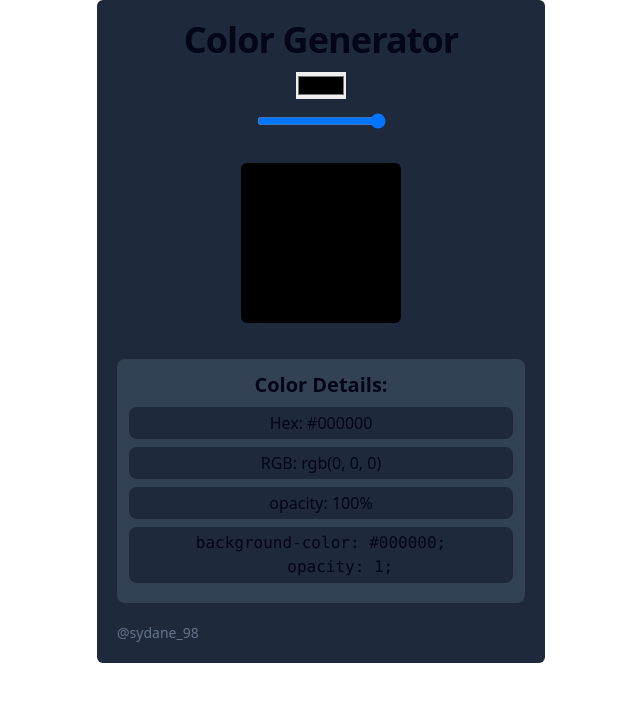
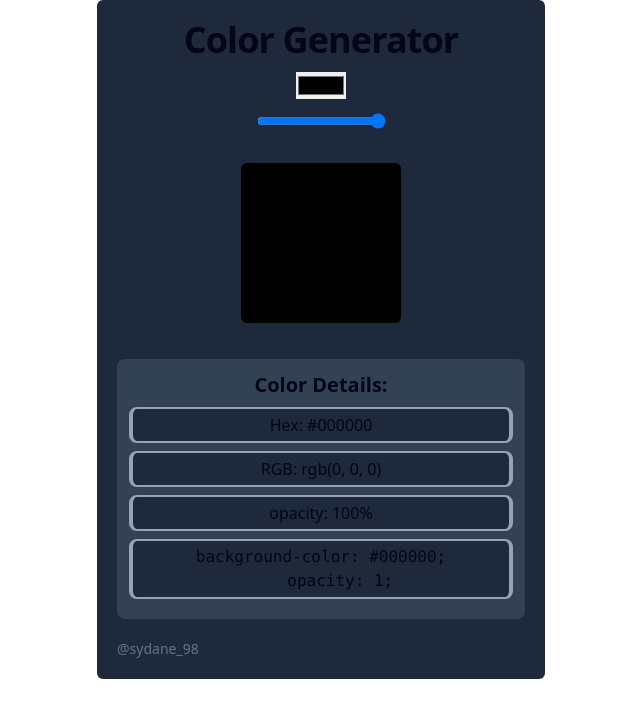
Before and after one commit to shydane/color-generator, a React (Vite) app: page / in a window 1280 px wide. Shown: the top 718 px of the page, without its empty margins (319-959 px from the left). Built offline with nearby package versions, Linux system fonts and the light colour scheme.

Commit message:
penyempurnaan border pada keterangan

```diff
--- a/src/App.jsx
+++ b/src/App.jsx
@@ -62,16 +62,16 @@ function App() {
         {color && (
           <div className="mt-7 p-3 bg-slate-700 rounded-lg text-slate-950">
             <h2 className="text-xl font-semibold">Color Details:</h2>
-            <p className="my-2 py-1 px-3 bg-slate-800 rounded-lg">
+            <p className="my-2 py-1 px-3 bg-slate-800 rounded-lg border-slate-400 border-x-4 border-y-2">
               Hex: {color}
             </p>
-            <p className="my-2 py-1 px-3 bg-slate-800 rounded-lg">
+            <p className="my-2 py-1 px-3 bg-slate-800 rounded-lg border-slate-400 border-x-4 border-y-2">
               RGB: {getRgb()}
             </p>
-            <p className="my-2 py-1 px-3 bg-slate-800 rounded-lg">
+            <p className="my-2 py-1 px-3 bg-slate-800 rounded-lg border-slate-400 border-x-4 border-y-2">
               opacity: {getOpacityPercentage()}
             </p>
-            <pre className="my-2 py-1 px-3 bg-slate-800 rounded-lg">
+            <pre className="my-2 py-1 px-3 bg-slate-800 rounded-lg border-slate-400 border-x-4 border-y-2">
               <code>{getCssCode()}</code>
             </pre>
           </div>
```
